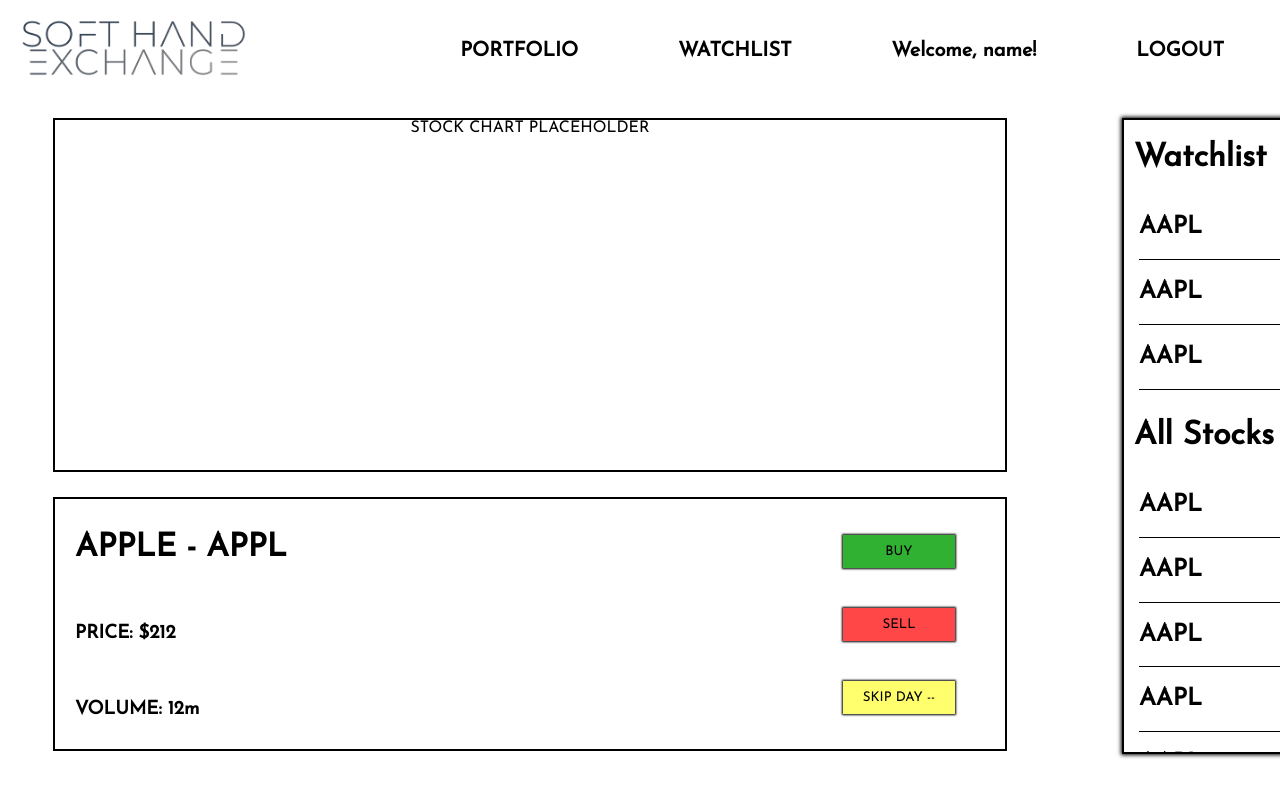
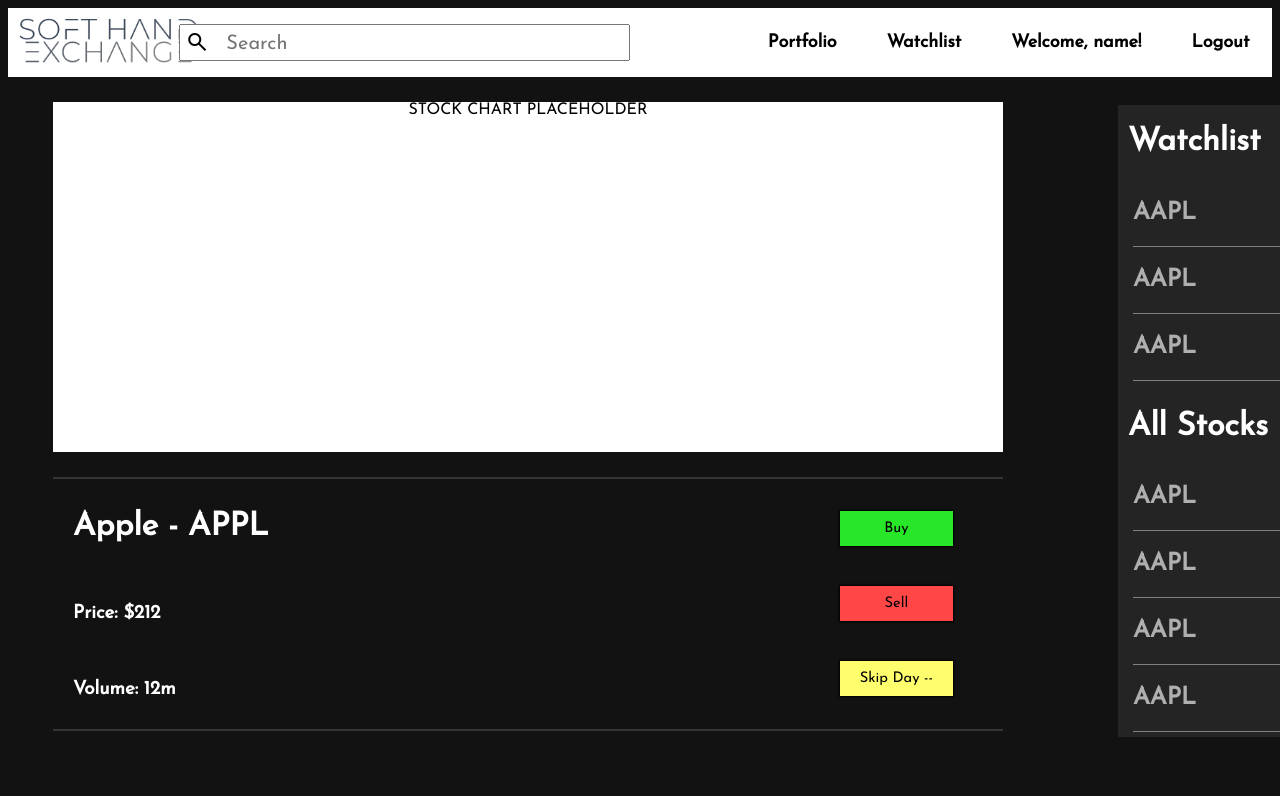
Before and after one commit to Bonavoot/she-frontend, a React (Vite) app: page / in a window 1280 px wide. Shown: the top 796 px of the page. Built offline with nearby package versions, Linux system fonts and the light colour scheme.

Commit message:
color, font, icon changes and more

```diff
--- a/index.html
+++ b/index.html
@@ -7,6 +7,7 @@
     <link rel="preconnect" href="https://fonts.googleapis.com">
     <link rel="preconnect" href="https://fonts.gstatic.com" crossorigin>
     <link href="https://fonts.googleapis.com/css2?family=Josefin+Sans&display=swap" rel="stylesheet">
+    <link rel="stylesheet" href="https://fonts.googleapis.com/css2?family=Material+Symbols+Outlined:opsz,wght,FILL,GRAD@48,400,0,0" />
 
     <title>Vite + React</title>
   </head>
--- a/src/NavBar.jsx
+++ b/src/NavBar.jsx
@@ -5,11 +5,17 @@ const NavBar = () => {
     return (
         <div className="nav-bar">
         <img className="logo" src={logo} alt="logo" />
+        <div className="search-container">
+        <span class="material-symbols-outlined" id="search-icon">
+search
+</span>
+<input className="search" type="text" placeholder="Search" />
+        </div>
         <div className="links">
-        <h2>PORTFOLIO</h2>
-        <h2>WATCHLIST</h2>
+        <h2>Portfolio</h2>
+        <h2>Watchlist</h2>
         <h2 id="welcome">Welcome, name!</h2>
-        <h2>LOGOUT</h2>
+        <h2>Logout</h2>
         </div>
         </div>
     )
--- a/src/StockInfo.jsx
+++ b/src/StockInfo.jsx
@@ -4,14 +4,14 @@ const StockInfo = () => {
         <>
         <div className="stock-info">
         <div className="stock-info-left">
-            <h1>APPLE - APPL</h1>
-            <h3>PRICE: $212</h3>
-            <h3>VOLUME: 12m</h3>
+            <h1>Apple - APPL</h1>
+            <h3>Price: $212</h3>
+            <h3>Volume: 12m</h3>
         </div>
         <div className="stock-info-right">
-            <button className="buy-btn">BUY</button>
-            <button className="sell-btn">SELL</button>
-            <button className="skip-btn">SKIP DAY --</button>
+            <button className="buy-btn">Buy</button>
+            <button className="sell-btn">Sell</button>
+            <button className="skip-btn">Skip Day --</button>
         </div>
         </div>
         </>
--- a/src/StockList.jsx
+++ b/src/StockList.jsx
@@ -5,13 +5,13 @@ const StockList = () => {
     return (
         <ul className="stock-list">
             <div>
-            <h1 className="watchlist-text">Watchlist</h1>
+            <h1 className="watchlist-text">Watchlist <span class="material-symbols-outlined">star</span></h1>
             <StockListItem />
             <StockListItem />
             <StockListItem />
             </div>
             <div className="all-stocks">
-            <h1 className="all-stocks-text">All Stocks</h1>
+            <h1 className="all-stocks-text">All Stocks <span class="material-symbols-outlined">newspaper</span></h1>
             <StockListItem />
             <StockListItem />
             <StockListItem />
--- a/src/index.css
+++ b/src/index.css
@@ -2,11 +2,16 @@
   font-family: 'Josefin Sans', sans-serif;
 }
 
+html {
+  background-color: #121213;;
+}
+
 .nav-bar {
   display: flex;
+  background-color: white;
   justify-content: space-between;
   margin-bottom: 25px;
-  font-size: 10pt;
+  align-items: center;
 }
 
 .nav-bar * h2 {
@@ -19,11 +24,32 @@
 }
 
 .links {
+  background-color: white;
+  display: flex;
+  gap: 30px;
+  margin-right: 1%;
+  text-align: center;
+  font-size: 9pt;
+  align-items: center;
+}
+
+.search-container {
   display: flex;
   align-items: center;
-  gap: 80px;
-  margin-right: 3%;
-  text-align: center;
+  margin-left: -150px;
+}
+
+.search {
+  height: 28px;
+  width: 400px;
+  font-size: 20px;
+  padding-left: 45px;
+  padding-top: 4px;
+}
+
+#search-icon {
+  z-index: 99;
+  margin-right: -30px;
 }
 
 #welcome:hover {
@@ -32,7 +58,7 @@
 }
 
 .logo {
-  width: 250px;
+  width: 200px;
 }
 
 .home {
@@ -42,18 +68,20 @@
 }
 
 .stock-chart {
-  border: black solid 2px;
   height: 350px;
   width: 950px;
   text-align: center;
   margin-left: 20px;
+  background-color: white;
 }
 
 .stock-info {
+  color: white;
   display: flex;
   justify-content: space-between;
   height: 250px;
-  border: solid black 2px;
+  border-top: 2px solid rgba(255, 255, 255, 0.15);
+  border-bottom: 2px solid rgba(255, 255, 255, 0.15);
   margin-left: 20px;
 }
 
@@ -76,11 +104,12 @@
 
 button {
   cursor: pointer;
+  font-size: 11pt;
 }
 
 .buy-btn {
   padding: 10px 20px;
-  background-color: rgb(49, 177, 49);
+  background-color: rgb(40, 230, 40);
   border: none;
   box-shadow: 0px 0px 2px 1px;
 }
@@ -100,53 +129,58 @@ button {
 }
 
 .buy-btn:hover {
-  box-shadow: 0px 0px 3px 2px;
+  background-color: rgba(40, 230, 40, 0.5);
 }
 
 .sell-btn:hover {
-  box-shadow: 0px 0px 3px 2px;
+  background-color: rgb(255, 71, 71, 0.5);
 }
 
 .skip-btn:hover {
-  box-shadow: 0px 0px 3px 2px;
+  background-color: rgb(255, 255, 110, 0.5);
 }
 
-
 .stock-list {
-  border: solid black 2px;
-  margin-top: 0px;
-  width: 250px;
+  margin-top: 3px;
+  width: 260px;
   height: 632px;
   overflow: scroll;
   margin-left: 15px;
-  box-shadow: 0px 0px 4px 1px;
+  background-color: rgba(255, 255, 255, 0.08);
+  color: white;
 }
 
 .stock-list-item {
   display: flex;
+  color: rgb(175, 175, 175);
   justify-content: space-between;
   margin-left: -25px;
-  border-bottom: black solid 1px;
+  border-bottom: grey solid 1px;
   align-items: center;
 }
 
 .stock-list-item-price {
   margin-right: 25px;
-  background-color: rgb(49, 177, 49);
-  padding: 4px 8px;
+  background-color: rgb(40, 230, 40);
+  padding: 6px 8px;
   border: 2px solid black;
   font-size: 14pt;
+  color: black;
 }
 
 .watchlist-text {
   margin-left: -30px;
+  color: rgb(255, 255, 255);
+  display: flex;
+  gap: 31%;
 }
 
 .all-stocks-text {
   margin-top: 30px;
   margin-left: -30px;
+  display: flex;
+  gap: 29%;
 }
-
 
 .stock-data {
   display: flex;
```
